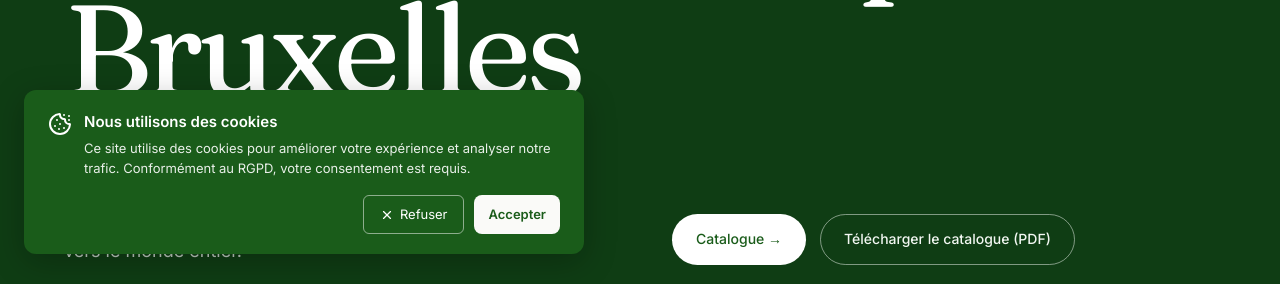
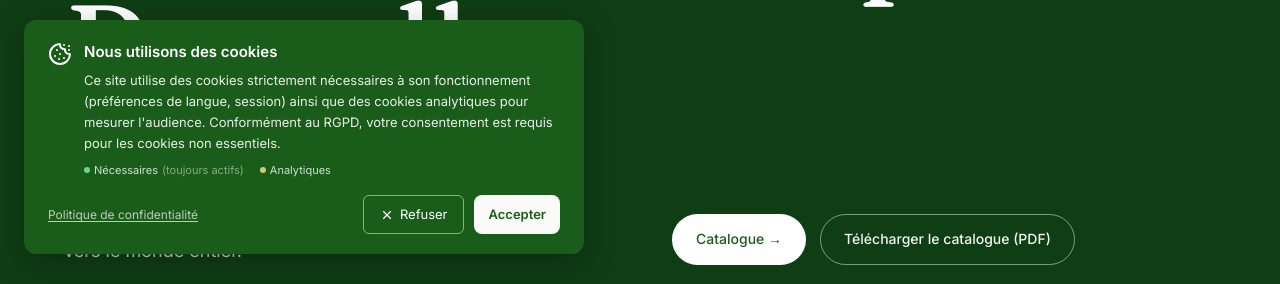
Before and after one commit to dombeuryan-hash/fagou-website, a React (Vite) app: page / in a window 1280 px wide. Shown: the part 522-806 px from the top of the page. Built offline with nearby package versions, Linux system fonts and the light colour scheme; no server answers; the database is empty.

Commit message:
improve(cookie-banner): add categories, detail and privacy policy link

```diff
--- a/src/app/components/common/CookieBanner.tsx
+++ b/src/app/components/common/CookieBanner.tsx
@@ -1,4 +1,5 @@
 import { Cookie, X } from 'lucide-react'
+import { Link } from 'react-router-dom'
 import { useLanguage } from '../../hooks/useLanguage'
 import { useLocalStorage } from '../../hooks/useLocalStorage'
 import { Button } from '../ui/Button'
@@ -41,20 +42,60 @@ export function CookieBanner() {
               fontFamily: 'Inter, sans-serif',
               fontWeight: 600,
               fontSize: '15px',
-              marginBottom: '4px',
+              marginBottom: '6px',
             }}
           >
             {t('Nous utilisons des cookies', 'We use cookies')}
           </p>
-          <p style={{ fontFamily: 'Inter, sans-serif', fontSize: '13px', opacity: 0.9 }}>
+          <p style={{ fontFamily: 'Inter, sans-serif', fontSize: '13px', opacity: 0.9, marginBottom: '8px' }}>
             {t(
-              'Ce site utilise des cookies pour améliorer votre expérience et analyser notre trafic. Conformément au RGPD, votre consentement est requis.',
-              'This site uses cookies to improve your experience and analyze our traffic. In accordance with GDPR, your consent is required.'
+              'Ce site utilise des cookies strictement nécessaires à son fonctionnement (préférences de langue, session) ainsi que des cookies analytiques pour mesurer l\'audience. Conformément au RGPD, votre consentement est requis pour les cookies non essentiels.',
+              'This site uses strictly necessary cookies (language preferences, session) and analytics cookies to measure audience. In accordance with GDPR, your consent is required for non-essential cookies.'
             )}
           </p>
+          <div style={{ display: 'flex', gap: '16px', flexWrap: 'wrap' }}>
+            {(['Nécessaires', 'Analytiques'] as const).map((label, i) => (
+              <span
+                key={label}
+                style={{
+                  fontFamily: 'Inter, sans-serif',
+                  fontSize: '11px',
+                  opacity: 0.8,
+                  display: 'flex',
+                  alignItems: 'center',
+                  gap: '4px',
+                }}
+              >
+                <span style={{
+                  width: '6px', height: '6px', borderRadius: '50%',
+                  backgroundColor: i === 0 ? '#86efac' : '#fde68a',
+                  flexShrink: 0,
+                }} />
+                {t(label, label === 'Nécessaires' ? 'Necessary' : 'Analytics')}
+                {i === 0 && (
+                  <span style={{ opacity: 0.6 }}>
+                    {t('(toujours actifs)', '(always on)')}
+                  </span>
+                )}
+              </span>
+            ))}
           </div>
         </div>
-      <div style={{ display: 'flex', gap: '10px', justifyContent: 'flex-end' }}>
+      </div>
+      <div style={{ display: 'flex', alignItems: 'center', justifyContent: 'space-between', gap: '10px', flexWrap: 'wrap' }}>
+        <Link
+          to="/confidentialite"
+          style={{
+            fontFamily: 'Inter, sans-serif',
+            fontSize: '12px',
+            color: 'rgba(255,255,255,0.7)',
+            textDecoration: 'underline',
+            textUnderlineOffset: '2px',
+          }}
+        >
+          {t('Politique de confidentialité', 'Privacy policy')}
+        </Link>
+        <div style={{ display: 'flex', gap: '10px' }}>
           <button
             onClick={() => setConsent('refused')}
             style={{
@@ -85,5 +126,6 @@ export function CookieBanner() {
           </Button>
         </div>
       </div>
+    </div>
   )
 }
```
Lines whose indentation alone changed are shown as unchanged.
